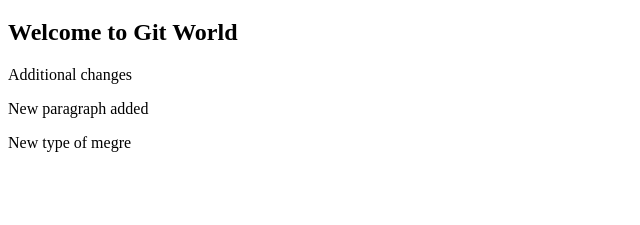
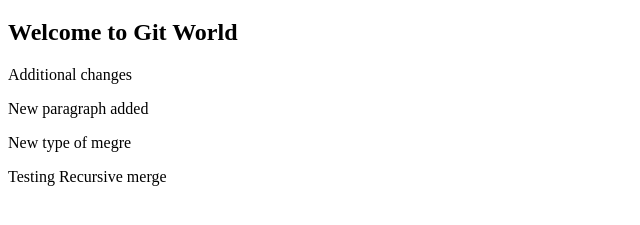
Before and after one commit to roshithrg147/demo-gitremote, a plain HTML site: page index.html in a window 1280 px wide. Shown: the part 61-286 px from the top of the page, without its empty margins (0-640 px from the left). Drawn offline with Linux system fonts and the light colour scheme.

Commit message:
Commit six: spliting from merge commit to show the working for recursive merge

```diff
--- a/index.html
+++ b/index.html
@@ -11,5 +11,6 @@
     <p>Additional changes</p>
     <p>New paragraph added</p>
     <p>New type of megre</p>
+    <p>Testing Recursive merge</p>
 </body>
 </html>
```
